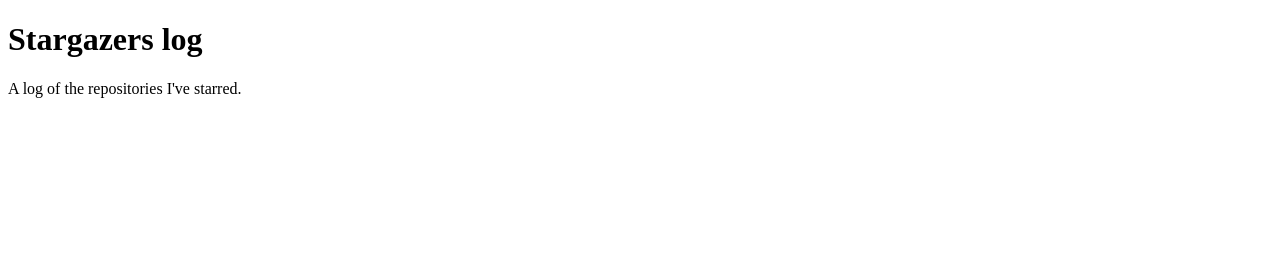
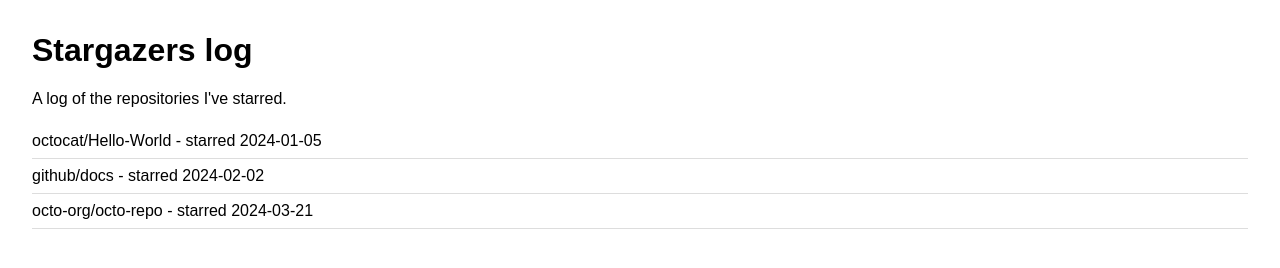
Before and after one commit to Krossingfate/stargazers-log, a plain HTML site: page index.html in a window 1280 px wide. Drawn offline with Linux system fonts and the light colour scheme.

Commit message:
Add starred repositories list

```diff
--- /dev/null
+++ b/events.json
@@ -0,0 +1,5 @@
+[
+    { "name" : "octocat/Hello-World", "starred": "2024-01-05" },
+    { "name": "github/docs", "starred": "2024-02-02" },
+    { "name": "octo-org/octo-repo", "starred": "2024-03-21" }
+]
--- a/index.html
+++ b/index.html
@@ -1,10 +1,14 @@
 <!DOCTYPE html>
 <html lang="en">
   <head>
+    <meta charset="utf-8">
     <title>Stargazers log</title>
+    <link rel="stylesheet" href="style.css">
   </head>
   <body>
     <h1>Stargazers log</h1>
     <p>A log of the repositories I've starred.</p>
+    <ul id="starred"></ul>
+    <script src="script.js"></script>
   </body>
 </html>
--- /dev/null
+++ b/script.js
@@ -0,0 +1,10 @@
+fetch("events.json")
+    .then((response) => response.json())
+    .then((events) => {
+        const list = document.querySelector("#starred");
+        events.forEach((event) => {
+            const item = document.createElement("li");
+            item.textContent = `${event.name} - starred ${event.starred}`;
+            list.appendChild(item);
+        });
+    });
--- /dev/null
+++ b/style.css
@@ -0,0 +1,14 @@
+body {
+    font-family: sans-serif;
+    margin: 2rem;
+}
+
+ul {
+    list-style: none;
+    padding: 0;
+}
+
+li {
+    padding: 0.5rem 0;
+    border-bottom: 1px solid #ddd;
+}
```
